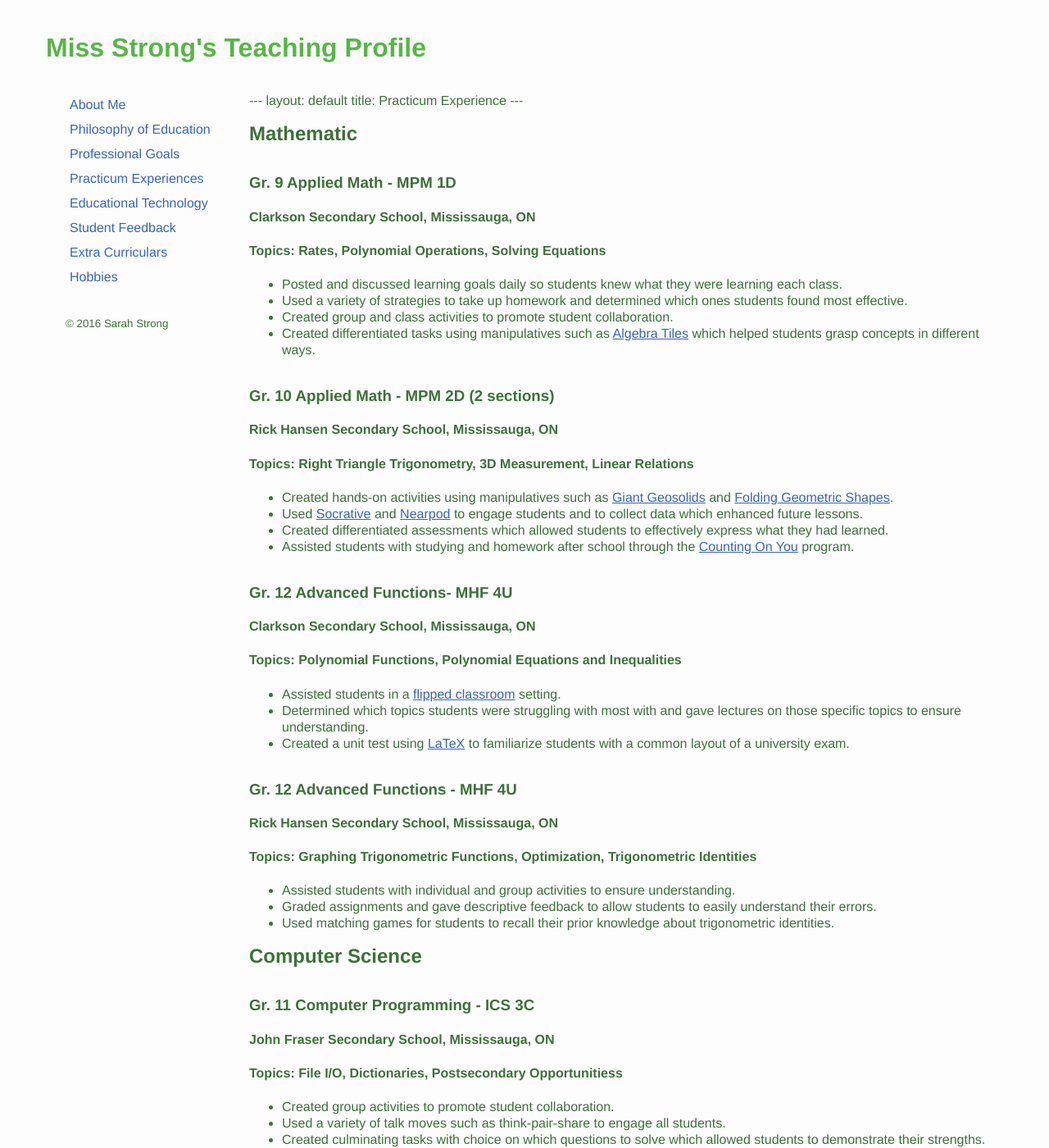
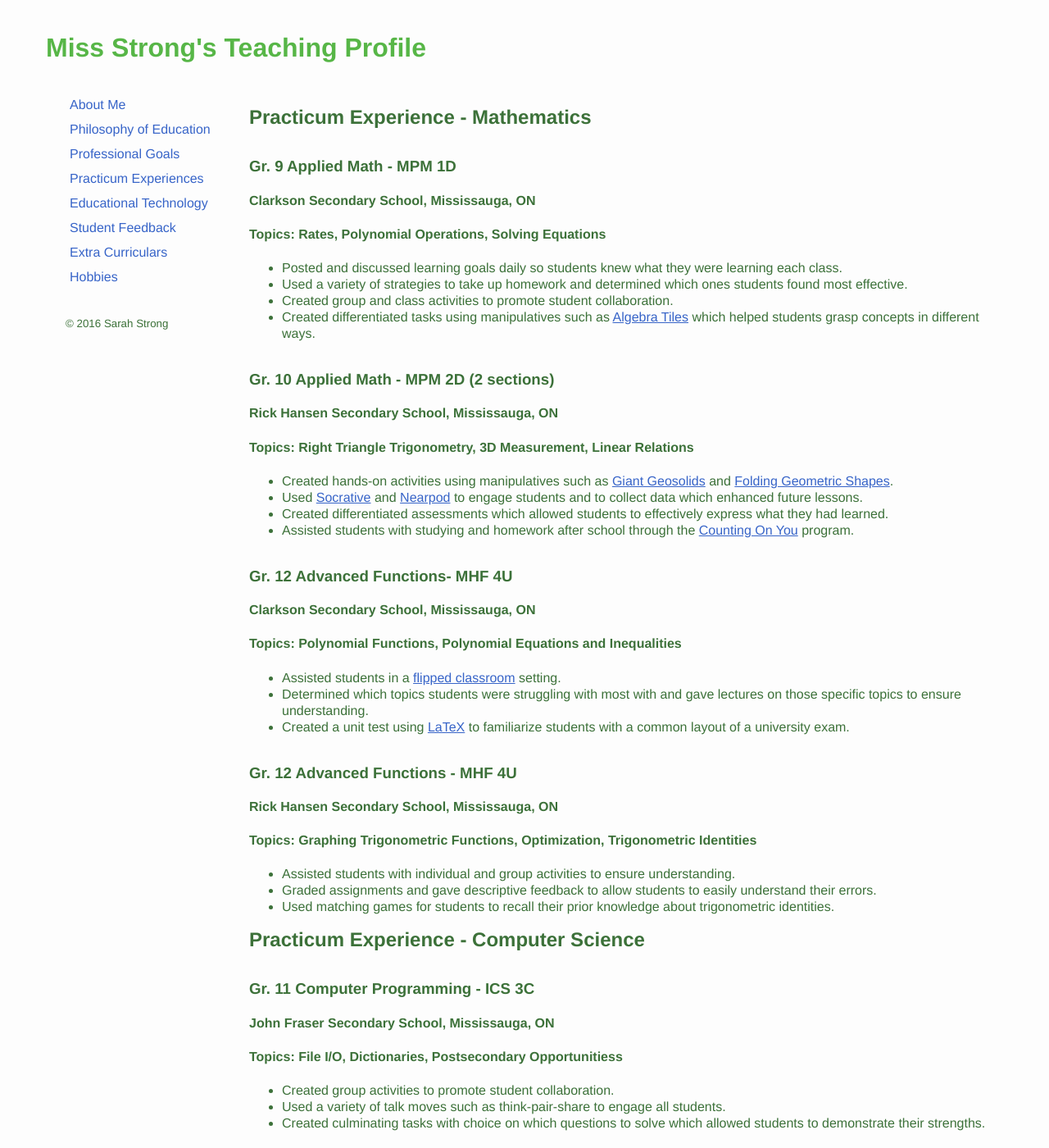
Before and after one commit to sarahstrong314/sarahstrong.ca, a Jekyll site: the page built from practicum-experience.html, in a window 1280 px wide and 1400 px high. Shown: the whole window at 82% size. Built offline with Jekyll 4.4.1, drawn with Linux system fonts in a browser that asks for light colours; nearby versions of some CDN libraries; library files that are not in the unit come from our copies; Markdown is read by kramdown in place of the engine named in the settings.

Commit message:
Fixed formatting errors on practicum page

```diff
--- a/practicum-experience.html
+++ b/practicum-experience.html
@@ -1,15 +1,10 @@
----
-layout: default
-title: Practicum Experience
----
-
 ---
 layout: default
 title: Practicum Experience
 ---
 
 <div class="Mathematics">
-  <h2>Mathematic</h2>
+  <h2>Practicum Experience - Mathematics</h2>
   </br>
 
   <h3>Gr. 9 Applied Math - MPM 1D</h3>
@@ -61,7 +56,7 @@ title: Practicum Experience
 
 <div class="Computer-Science">
 
-   <h2>Computer Science</h2>
+   <h2>Practicum Experience - Computer Science</h2>
 
   </br>
 
@@ -109,6 +104,3 @@ title: Practicum Experience
   </div>
 
 </div>
-
-
-</div>
```
